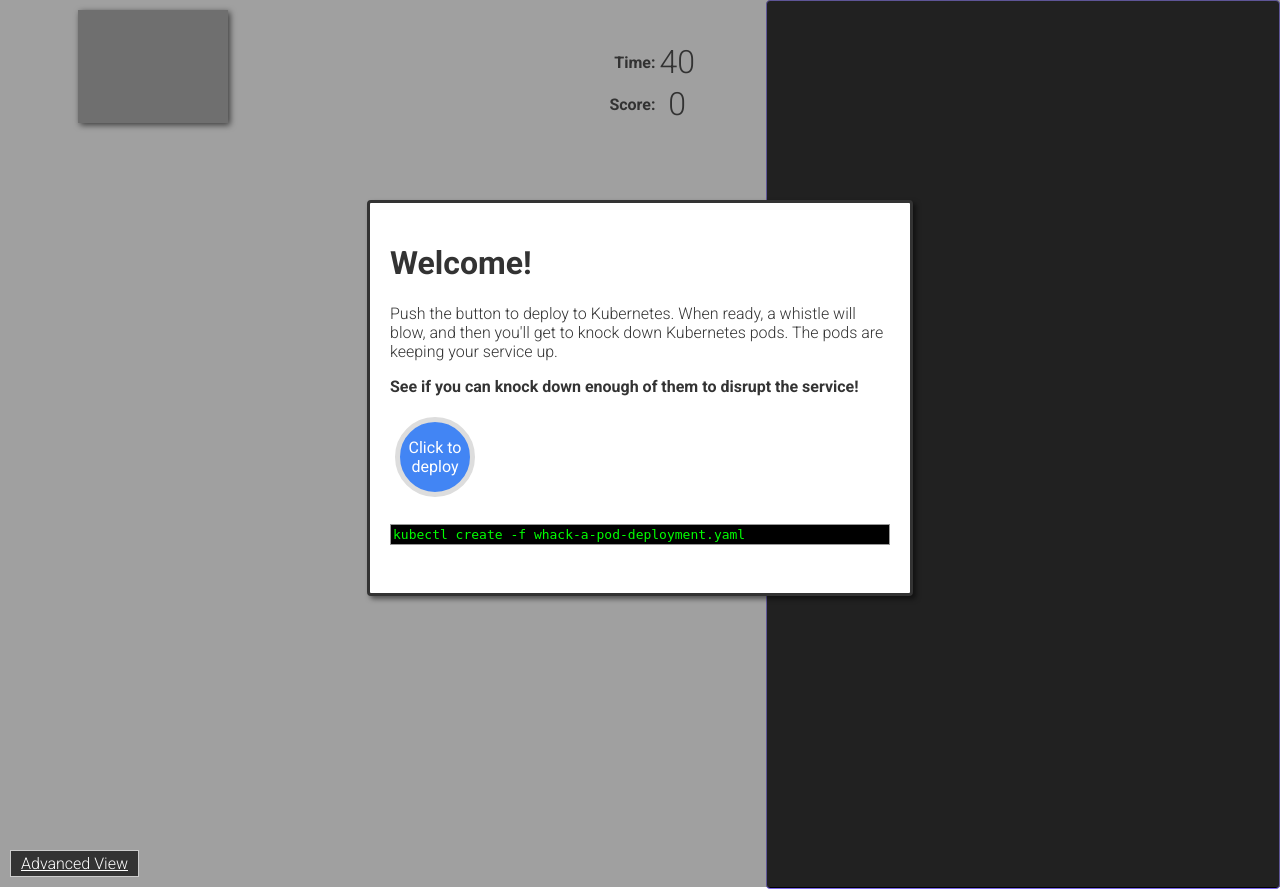
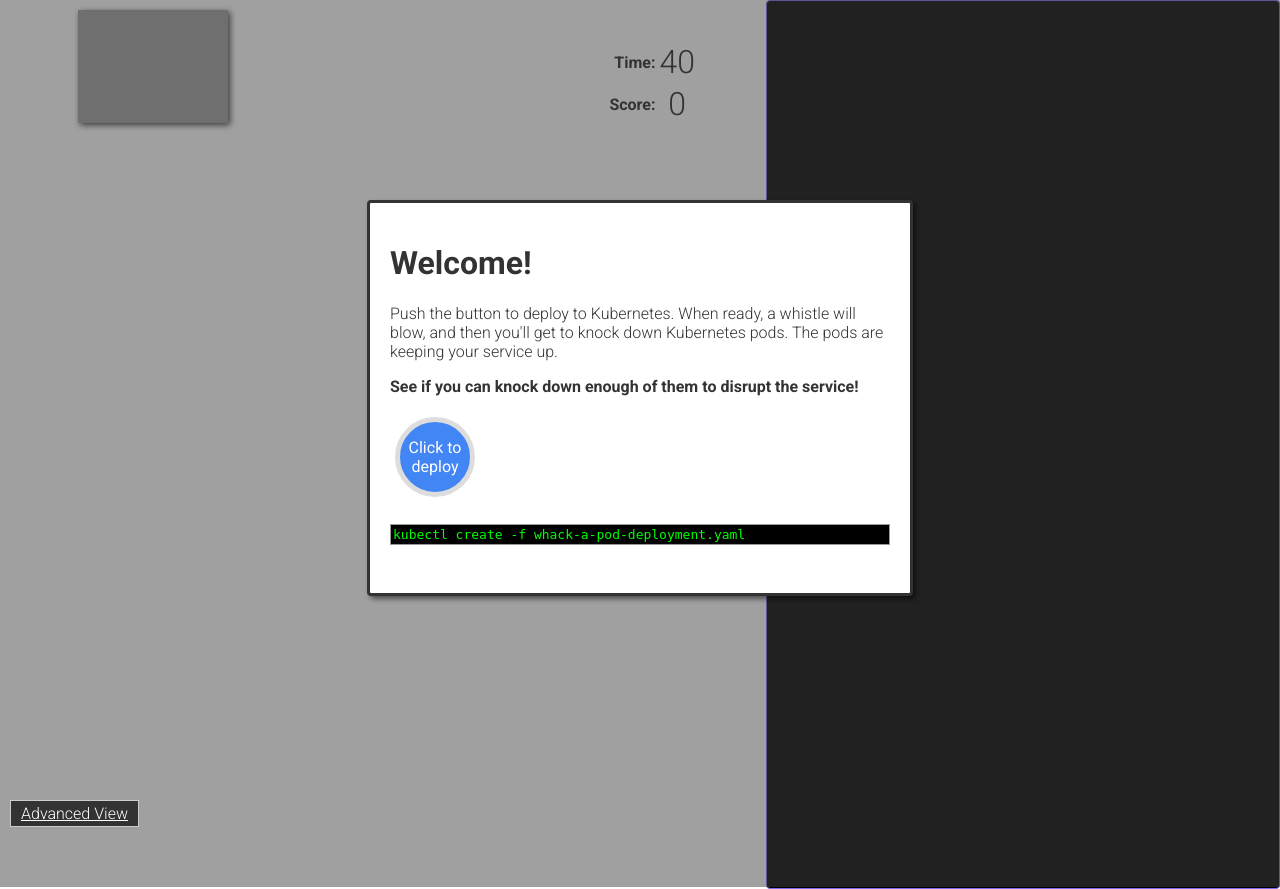
Before and after one commit to tpryan/whack_a_pod, a PHP site: page /next.html in a window 1280 px wide. Run offline with PHP 8.4, Linux system fonts and the light colour scheme; some libraries are stand-ins or nearby versions; grey boxes are pictures that could not be loaded.

Commit message:
Making tweaks to links.

```diff
--- a/apps/game/containers/default/advanced.html
+++ b/apps/game/containers/default/advanced.html
@@ -19,9 +19,9 @@ limitations under the License.
     <meta charset="UTF-8">
     <meta name="viewport" content="width=device-width, initial-scale=1, maximum-scale=1, user-scalable=0"/>
     <title>Whack a Pod!</title>
-    <link href="https://fonts.googleapis.com/css?family=Roboto:100,300,400,500,700,900,900i|Source+Code+Pro:400,900" rel="stylesheet">
+    <link href="//fonts.googleapis.com/css?family=Roboto:100,300,400,500,700,900,900i|Source+Code+Pro:400,900" rel="stylesheet">
     <link href="assets/css/next.css" rel="stylesheet">
-    <script src="https://ajax.googleapis.com/ajax/libs/jquery/3.1.1/jquery.min.js"></script>
+    <script src="//ajax.googleapis.com/ajax/libs/jquery/3.1.1/jquery.min.js"></script>
     <script src="assets/js/config.js"></script>
     <script src="assets/js/lib.js"></script>
     <script src="assets/js/advanced.js"></script>
--- a/apps/game/containers/default/assets/css/next.css
+++ b/apps/game/containers/default/assets/css/next.css
@@ -531,7 +531,7 @@ dd{
 nav a{
     position: fixed;
     display: block;
-    bottom: 10px;
+    top: 800px;
     left: 10px;
     z-index: 100;
     border: 1px solid #ccc;
--- a/apps/game/containers/default/assets/js/lib.js
+++ b/apps/game/containers/default/assets/js/lib.js
@@ -600,7 +600,7 @@ function SOUNDS(){
         src.type = type;
         src.src  = file;
         result.preload = "auto";
-        result.appendChild(src);
+        result.append(src);
         result.volume = volume;
         return result;
     }
--- a/apps/game/containers/default/next.html
+++ b/apps/game/containers/default/next.html
@@ -19,9 +19,9 @@ limitations under the License.
     <meta charset="UTF-8">
     <meta name="viewport" content="width=device-width, initial-scale=1, maximum-scale=1, user-scalable=0"/>
     <title>Whack a Pod!</title>
-    <link href="https://fonts.googleapis.com/css?family=Roboto:100,300,400,500,700,900,900i|Source+Code+Pro:400,900" rel="stylesheet">
+    <link href="//fonts.googleapis.com/css?family=Roboto:100,300,400,500,700,900,900i|Source+Code+Pro:400,900" rel="stylesheet">
     <link href="assets/css/next.css" rel="stylesheet">
-    <script src="https://ajax.googleapis.com/ajax/libs/jquery/3.1.1/jquery.min.js"></script>
+    <script src="//ajax.googleapis.com/ajax/libs/jquery/3.1.1/jquery.min.js"></script>
     <script src="assets/js/config.js"></script>
     <script src="assets/js/lib.js"></script>
     <script src="assets/js/next.js"></script>
```
Also changed, not shown: 1 other file.
